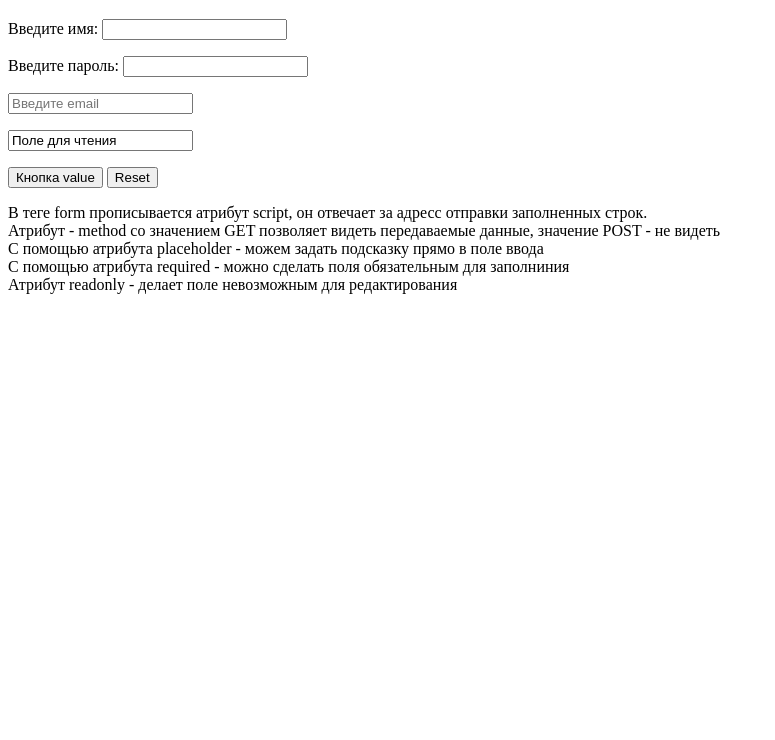
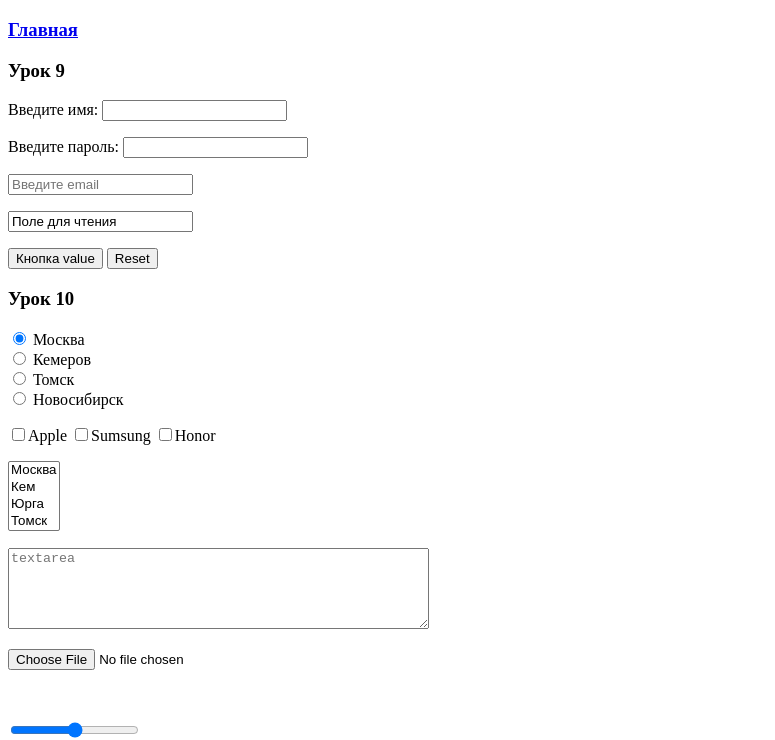
Before and after one commit to Aykivan/Part1-Html-WEBforMyself-, a plain HTML site: page form.html in a window 1280 px wide. Shown: the part 61-801 px from the top of the page, without its empty margins (0-775 px from the left). Drawn offline with Linux system fonts and the light colour scheme.

Commit message:
added lesson 10

```diff
--- a/form.html
+++ b/form.html
@@ -10,6 +10,8 @@
 
 <body>
     <h1>Формы</h1>
+        <h3><a href="index.html">Главная</a></h3>
+        <h3>Урок 9</h3>
     <form action="#" method="POST">
         <p><label>Введите имя: <input title="используется значение text" type="text" required></label></p>
         <p><label>Введите пароль: <input title="используется значение password" type="password"></label></p>
@@ -19,7 +21,32 @@
             <label><input title="Используется значение submit" type="submit" value="Кнопка value"></label>
             <label><input type="reset"></label>
         </p>
+        <h3>Урок 10</h3>
+        <p>
+            <label><input type="radio" name="radioCity" checked> Москва</label><br>
+            <label><input type="radio" name="radioCity"> Кемеров</label><br>
+            <label><input type="radio" name="radioCity"> Томск</label><br>
+            <label><input type="radio" name="radioCity"> Новосибирск</label><br>
+        </p>
+        <p>
+            <lebel><input type="checkbox">Apple</lebel>
+            <lebel><input type="checkbox">Sumsung</lebel>
+            <lebel><input type="checkbox">Honor</lebel>
+        </p>
+        <p>
+            <select name="" id="" multiple>
+                <option>Москва</option>
+                <option>Кем</option>
+                <option>Юрга</option>
+                <option>Томск</option>
+            </select>
+        </p>
+        <p><textarea name="" id="" cols="50" rows="5" placeholder="textarea"></textarea></p>
+        <p><input type="file" name="ing" title="type file"></p><br>
+        <p><input type="range" title="range"></p>
+        <p><input type="date" name="" id=""></p>
     </form>
+
     <p>
         В теге form прописывается атрибут script, он отвечает за адресс отправки заполненных строк.
         <br>
@@ -30,6 +57,17 @@
         С помощью атрибута required - можно сделать поля обязательным для заполниния
         <br>
         Атрибут readonly - делает поле невозможным для редактирования
+        <br>
+        <strong>type = "radio"</strong>
+        <br>
+        Радио кнопки, позволяют сдела графу с выбором элементов в виде точек, чтобы иметь возможность
+        выбрать только одну кнопку, необходимо прописать каждому элементы одинаковое имя.
+        <br>
+        Атрибут checked - задает определенное значение выбранным по умолчанию
+        <br>
+        type="checkbox" - можно сделать несколько вариантов ответов
+        <br>
+        select multiple - позволяет через shift выбрать несколько значений
     </p>
 </body>
 
```
Also changed, not shown: index.html (+1 -1 lines).
